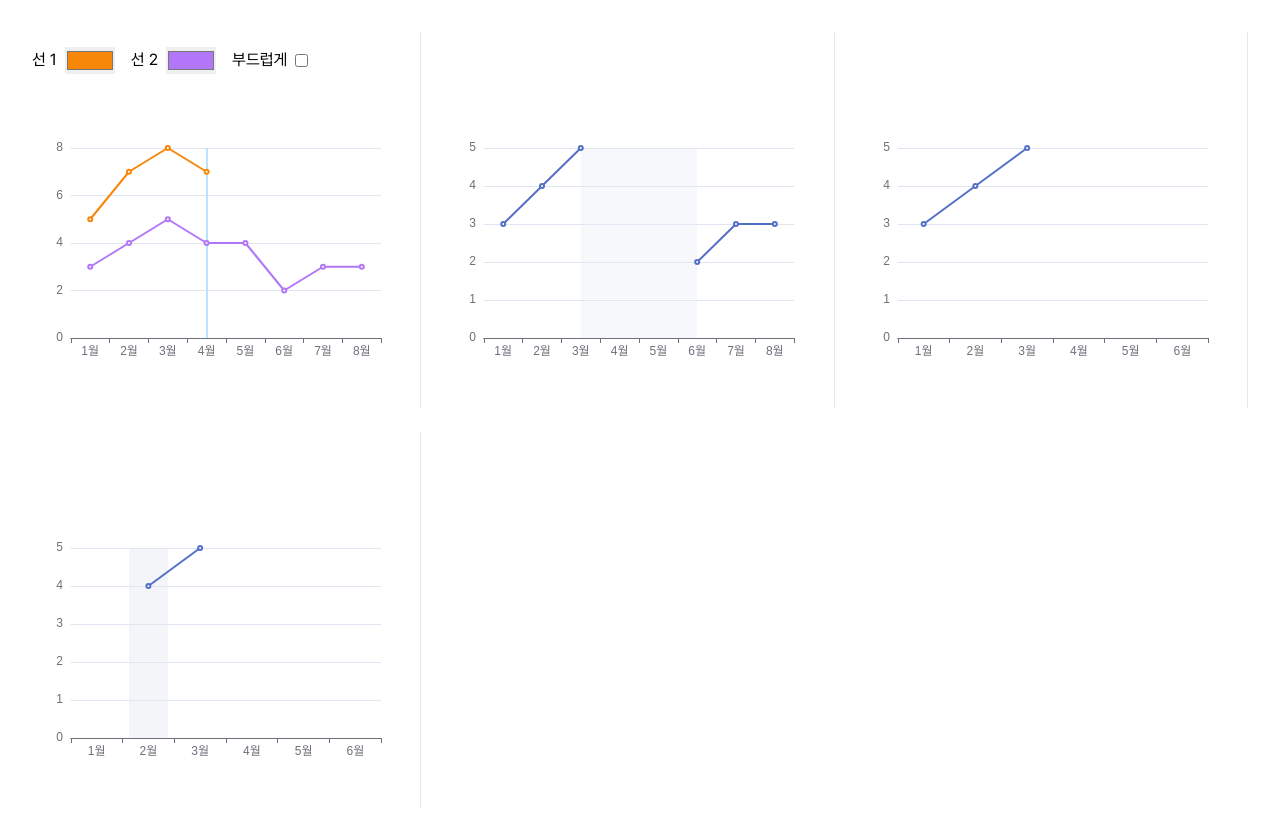
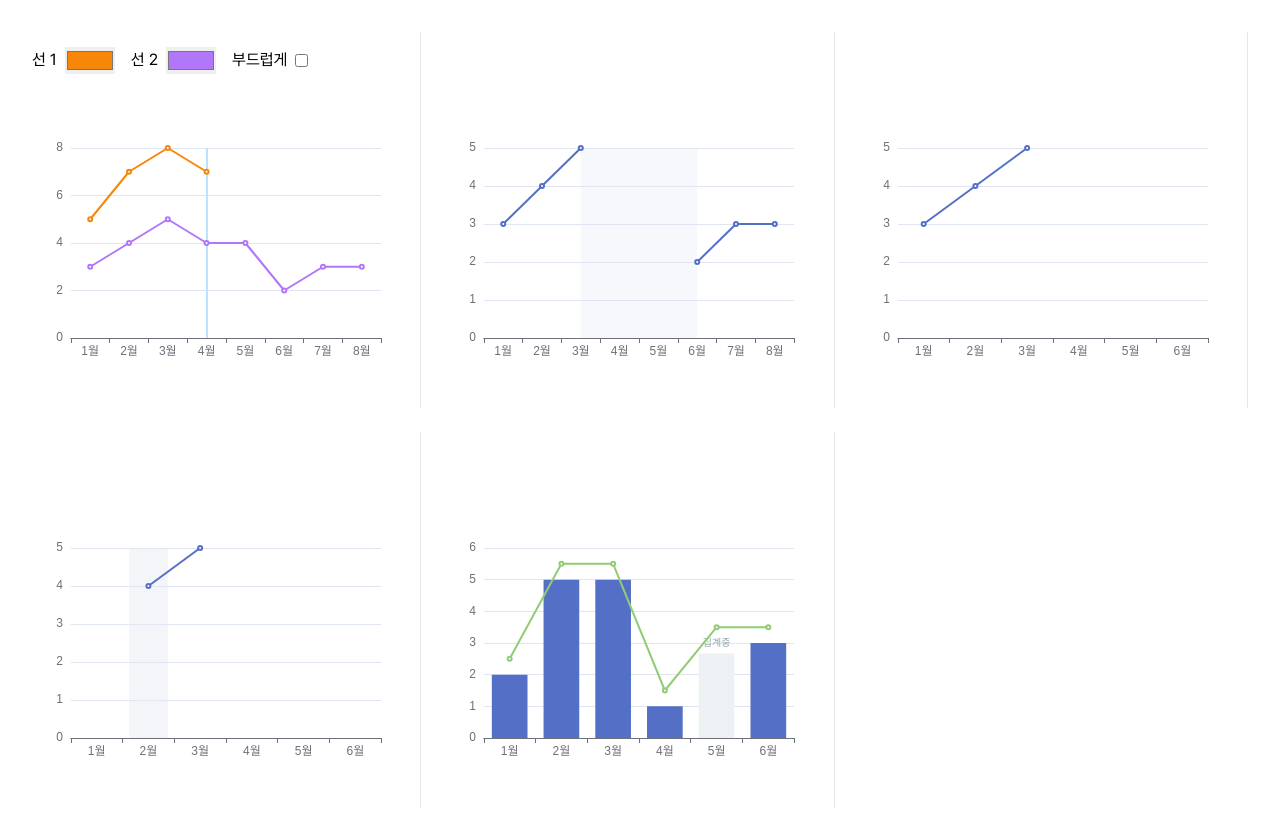
Before and after one commit to PerlPark/echart-playground, a Next.js app: page /presentation in a window 1280 px wide. Built offline with nearby package versions, Linux system fonts and the light colour scheme.

Commit message:
feat: presentation 페이지 바 차트 기본 상태 추가

```diff
--- a/src/app/presentation/page.tsx
+++ b/src/app/presentation/page.tsx
@@ -1,6 +1,7 @@
 'use client';
 
 import Chart from '@/components/presentation/Chart';
+import barChartOption1 from '@/configs/bar1';
 import lineChartOption1 from '@/configs/line1';
 import lineChartOption2 from '@/configs/line2';
 import lineChartOption3 from '@/configs/line3';
@@ -62,6 +63,10 @@ const Presentation = () => {
         <div className="flex gap-4 items-center h-14"></div>
         <Chart option={lineChartOption4({})} />
       </div>
+      <div className="border-r">
+        <div className="flex gap-4 items-center h-14"></div>
+        <Chart option={barChartOption1({})} />
+      </div>
     </div>
   );
 };
--- a/src/components/presentation/Chart.tsx
+++ b/src/components/presentation/Chart.tsx
@@ -21,7 +21,7 @@ const Chart = ({ option }: Props) => {
     echartRef.current?.setOption(option, false);
   }, [option]);
 
-  return <div ref={chartRef} className="h-80"></div>;
+  return <div ref={chartRef} className="h-80 w-full"></div>;
 };
 
 export default Chart;
--- /dev/null
+++ b/src/configs/bar1.ts
@@ -0,0 +1,39 @@
+import null2집계중 from '@/utils';
+import tooltipConfig from '@/tooltip';
+
+const rawData1 = [2, 5, 5, 1, null, 3];
+const rawData2 = [3, 4, 6, null, null, 3];
+
+const data1 = null2집계중(rawData1);
+const data2 = null2집계중(rawData2);
+
+const barChartOption1 = ({ isSmooth = false }: any) => ({
+  xAxis: {
+    type: 'category',
+    data: ['1월', '2월', '3월', '4월', '5월', '6월'],
+  },
+  yAxis: {
+    type: 'value',
+  },
+  tooltip: tooltipConfig((obj: any) => {
+    return `${
+      obj[0].axisValue
+    }<br/><strong style="font-weight:600;color:#02FF9A">${
+      obj[0].data.label ? '집계중입니다.' : obj[0].value ?? '데이터가 없습니다.'
+    }</strong>`;
+  }),
+  series: [
+    {
+      data: data1,
+      type: 'bar',
+    },
+    {
+      data: [2.5, 5.5, 5.5, 1.5, 3.5, 3.5],
+      type: 'line',
+      smooth: isSmooth,
+      zlevel: 1,
+    },
+  ],
+});
+
+export default barChartOption1;
--- /dev/null
+++ b/src/utils.ts
@@ -0,0 +1,23 @@
+const sum = (data: (number | null)[]) =>
+  data.reduce<number>((p, c) => (c !== null ? p + c : p), 0);
+
+const null2집계중 = (data: (number | null)[]) =>
+  data.map((v) =>
+    v !== null
+      ? v
+      : {
+          value: sum(data) / data.length,
+          itemStyle: {
+            color: '#EEF1F3',
+          },
+          label: {
+            show: true,
+            position: 'top',
+            color: '#90A4AE',
+            fontSize: 10,
+            formatter: '집계중',
+          },
+        }
+  );
+
+export default null2집계중;
```
